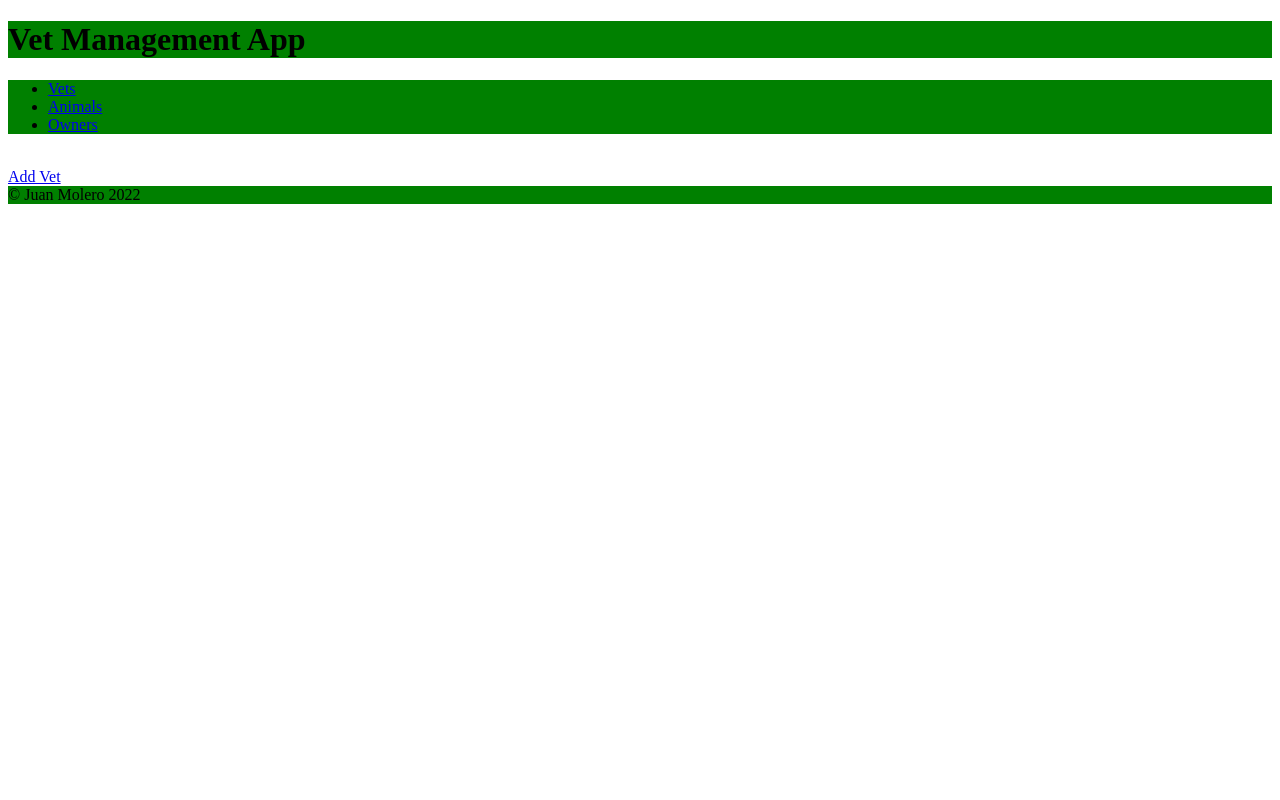
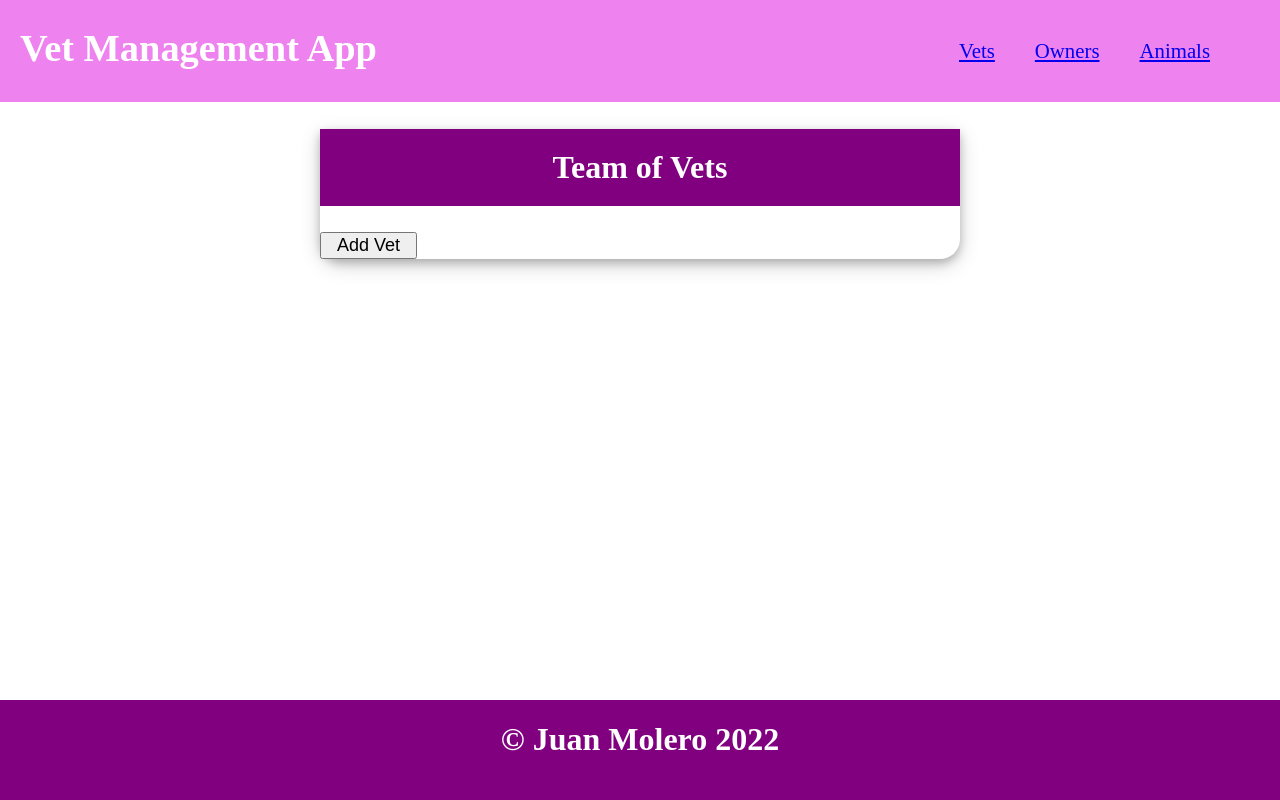
Before and after one commit to juanMoleroD/vet_management_project, a Flask app: page /vets in a window 1280 px wide. Run offline with Flask 2, Linux system fonts and the light colour scheme; data that the repository does not hold is empty; some libraries are stand-ins or nearby versions.

Commit message:
starting to style

```diff
--- a/static/CSS/style.css
+++ b/static/CSS/style.css
@@ -0,0 +1,76 @@
+body {
+    margin: 0;
+    padding: 0;
+}
+
+/* header */
+body > header {
+    display: flex;
+    justify-content: space-between;
+    padding-left: 20px;
+    padding-right: 50px;
+    background-color: violet;
+    color: white;
+    font-size: 1.2rem;
+}
+
+#nav-list {
+    list-style: none;
+    display: flex;
+}
+
+#nav-list > li {
+    margin: 20px;
+    font-size: 1.3rem;
+}
+
+/* Main content */
+
+
+/* content card  */
+.content-card {
+    width: 50%;
+    margin:auto;
+    margin-top: 20px;
+    box-shadow: 0 4px 8px 0px rgba(0, 0, 0, 0.2), 0 6px 20px 0 rgba(0, 0, 0, 0.19) ;
+    border-radius: 20px;
+    border-top-left-radius: 0;
+    border-top-right-radius: 0;
+    justify-content: center;
+
+}
+
+.content-card > h1 {
+    background-color: purple;
+    color: white;
+    text-align: center;
+    padding-top: 20px;
+    padding-bottom: 20px;
+    font-size: 2rem;
+}
+
+.content-card > ul > li {
+    font-size: 1.3rem;
+    padding: 6px;
+}
+
+
+/* misc */
+.link-button {
+    font-size: 18px;
+    padding-left: 15px;
+    padding-right: 15px;
+}
+
+/* Footer */
+footer {
+    position: fixed;
+    bottom: 0;
+    left: 0;
+    height: 100px;
+    width: 100%;
+    background-color: purple;
+    text-align: center;
+    color: white;
+
+}
--- a/templates/base.html
+++ b/templates/base.html
@@ -8,24 +8,22 @@
     <link rel="stylesheet" href="{{ url_for('static', filename='css/style.css') }}">
 </head>
 <body>
-    <header style="background-color: green;">
+    <header>
         <h1>Vet Management App</h1>
+        <nav id="side-nav-bar" >
+            <ul id="nav-list">
+                <li><a href="/vets">Vets</a></li>
+                <li><a href="/owners">Owners</a></li>
+                <li><a href="/animals">Animals</a></li>
+            </ul>
+        </nav>
     </header>
-    <nav id="side-nav-bar" style="background-color: green;">
-        <ul>
-            <li><a href="/vets">Vets</a></li>
-            <li><a href="/animals">Animals</a></li>
-            <li><a href="/owners">Owners</a></li>
-        </ul>
-    </nav>
-
-    <main>
         {% block content %}
         {% endblock %}
-    </main>
-
-    <footer style="background-color: green;">
-        &copy; Juan Molero 2022
+    <footer>
+        <h1>
+            &copy; Juan Molero 2022
+        </h1>
     </footer>
 </body>
 </html>
--- a/templates/vets/vets.html
+++ b/templates/vets/vets.html
@@ -1,7 +1,11 @@
 {% extends 'base.html' %}
 {% block content %}
 
-<section>
+
+<main>
+
+    <section class="content-card">
+        <h1>Team of Vets</h1>
         <ul>
             {% for vet in all_vets %}
             <li>
@@ -9,9 +13,13 @@
             </li>
             {% endfor %}
         </ul>
+        <form action="/vets/new" id="add-new-button">
+            <input type="submit" value="Add Vet" class="link-button">
+        </form>
     </section>
-<br>
-<a href="/vets/new">Add Vet</a>
 
 
+
+</main>
+
 {% endblock %}
```
Lines whose indentation alone changed are shown as unchanged.
